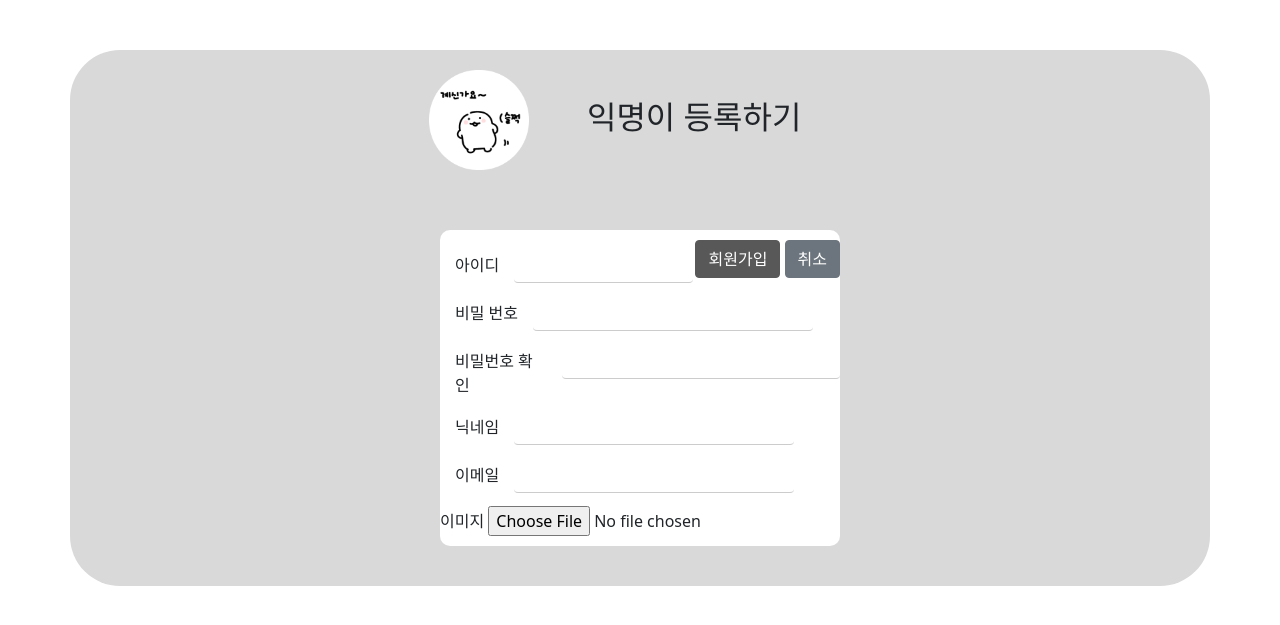
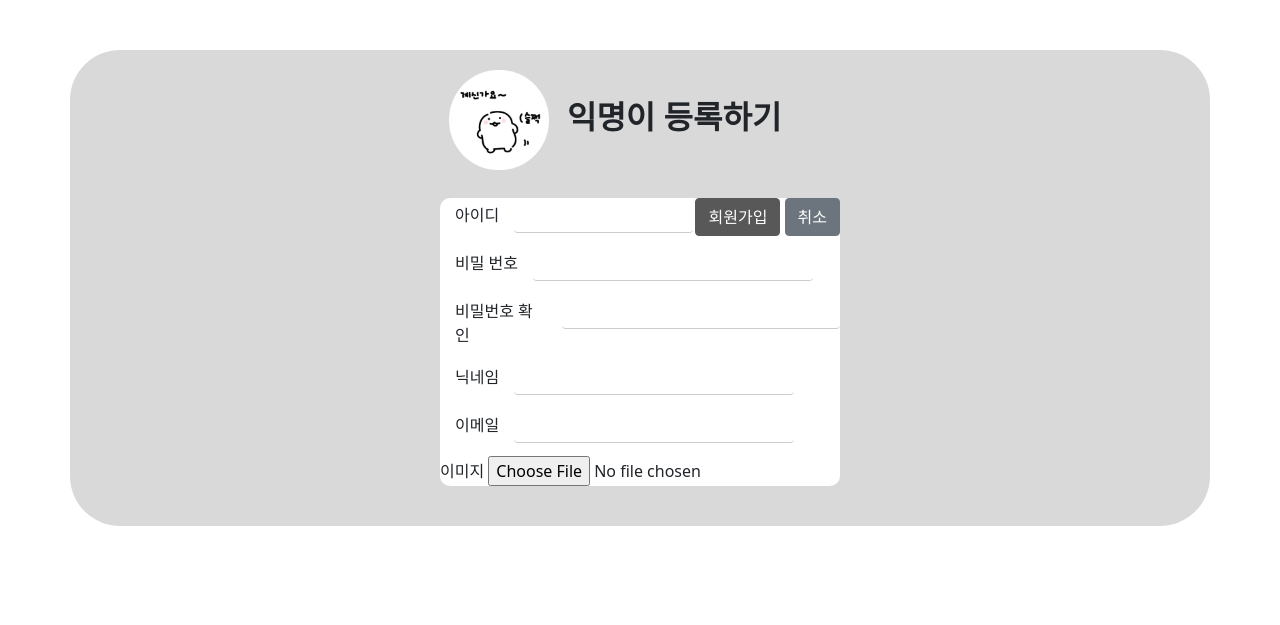
Before and after one commit to myo-05/ikmyeongram, a Django app: template igmsns/templates/user/signup_detail.html in a window 1280 px wide. Shown: the part 66-691 px from the top of the page. Run offline with Django 4.2, Linux system fonts and the light colour scheme; the template is opened without the code that fills it, so the values that code supplies are empty.

Commit message:
signup_detail modified

```diff
--- a/igmsns/templates/user/signup_detail.html
+++ b/igmsns/templates/user/signup_detail.html
@@ -17,18 +17,22 @@
       width: 100px;
       height: 100px;
       position: relative;
-      left: -50px;
+      left: -30px;
     }
 
-    .profil-title {}
+    .profil-title {
+      font-weight: bold;
+      position: relative;
+      left: -20px;
+    }
 
     .title-center {
       padding: 20px 0;
     }
 
     .form-area {
-      margin-top: 40px;
-      padding: 10px 0;
+      margin-top: 0px;
+      padding: 0px 0;
       background-color: #fff;
       border-radius: 10px;
     }
@@ -44,6 +48,7 @@
 
     .form-group {
       background-color: #ffff;
+      border-radius: 30px;
     }
 
     .sign-box {
```
Also changed, not shown: igmsns/sns/migrations/0001_initial.py, igmsns/user/migrations/0001_initial.py.
